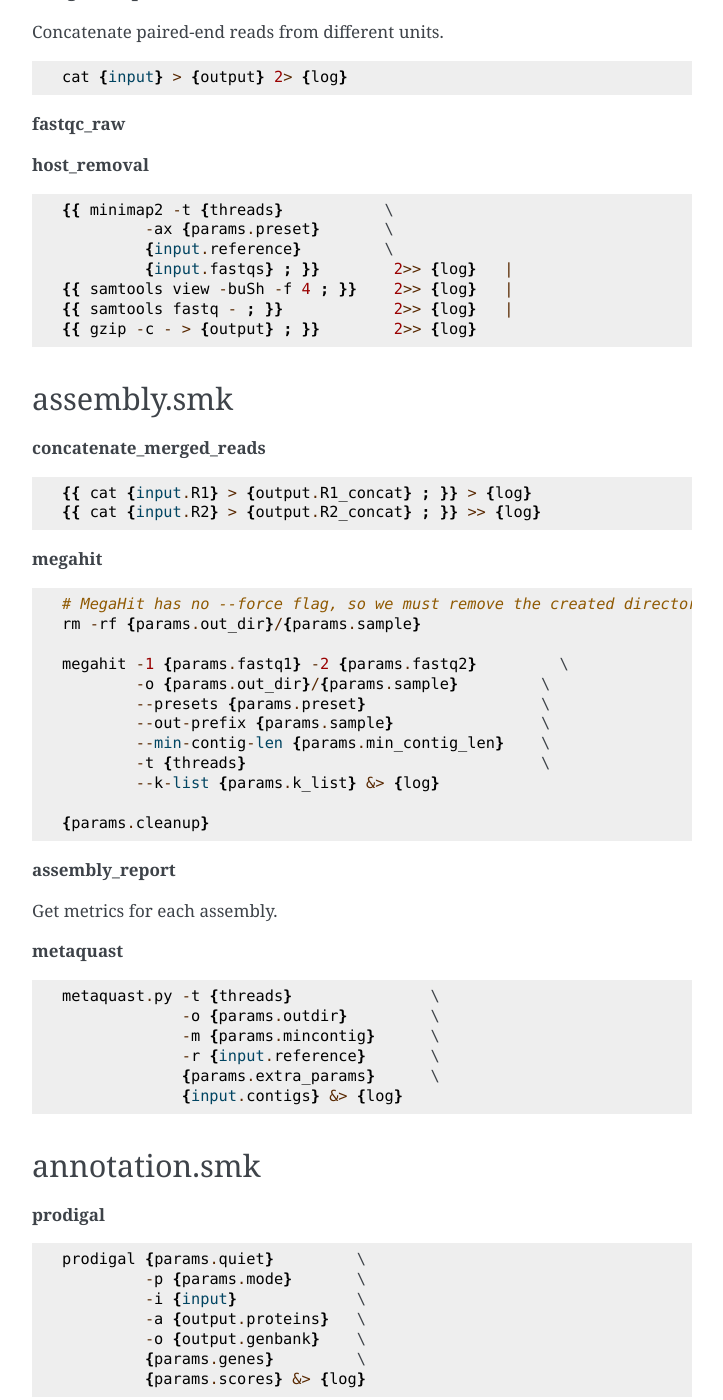
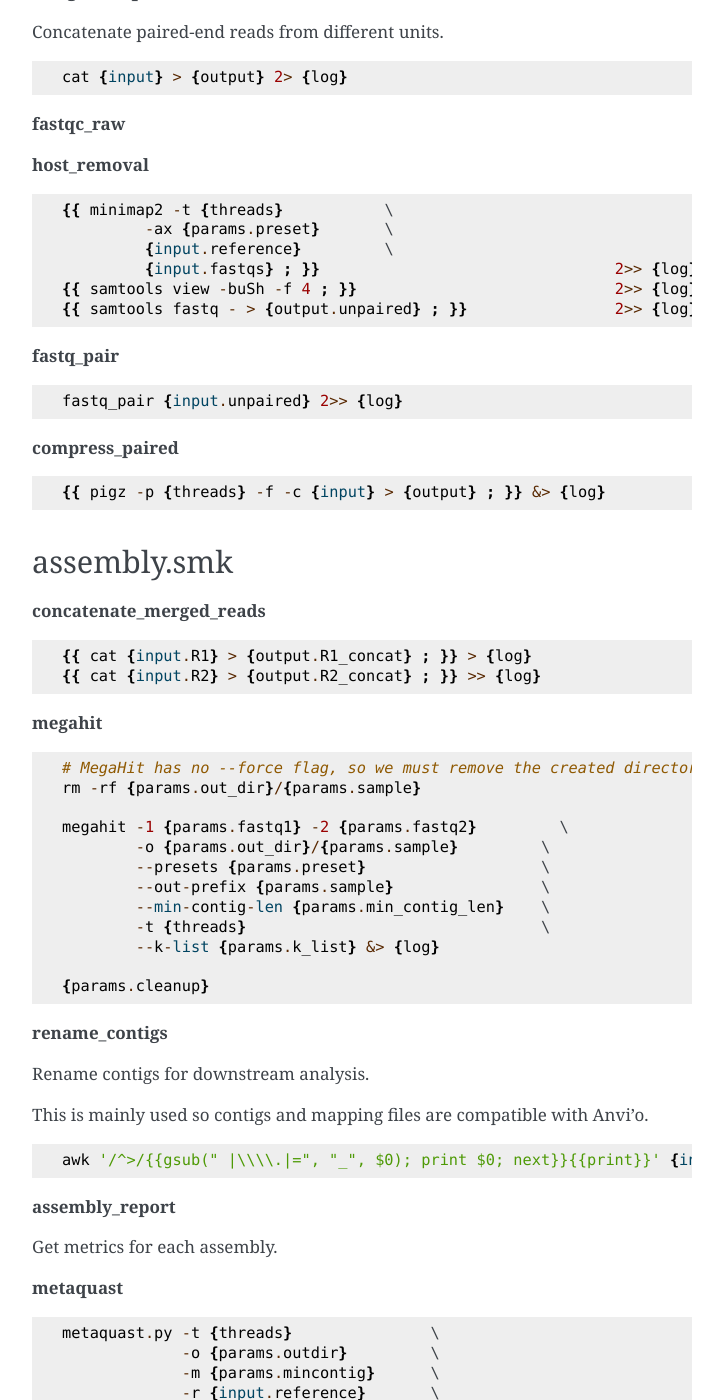
Before and after one commit to vinisalazar/metaphor, a Sphinx documentation site: the page built from docs/source/main/reference.md, in a window 1280 px wide and 1400 px high, scrolled down 621 px. Shown: the whole window, without its empty margins (388-1111 px from the left). Built offline with Sphinx 7.4.7, drawn with Linux system fonts in a browser that asks for light colours; some of the changed text lies outside the part shown.

Commit message:
Update docs page reference.md

````diff
--- a/docs/source/main/reference.md
+++ b/docs/source/main/reference.md
@@ -36,10 +36,21 @@ cat {input} > {output} 2> {log}
 {{ minimap2 -t {threads}           \
          -ax {params.preset}       \
          {input.reference}         \
-         {input.fastqs} ; }}        2>> {log}   |
-{{ samtools view -buSh -f 4 ; }}    2>> {log}   |
-{{ samtools fastq - ; }}            2>> {log}   |
-{{ gzip -c - > {output} ; }}        2>> {log}
+         {input.fastqs} ; }}                                2>> {log}   |
+{{ samtools view -buSh -f 4 ; }}                            2>> {log}   |
+{{ samtools fastq - > {output.unpaired} ; }}                2>> {log}
+```
+
+**fastq_pair**
+
+```
+fastq_pair {input.unpaired} 2>> {log}
+```
+
+**compress_paired**
+
+```
+{{ pigz -p {threads} -f -c {input} > {output} ; }} &> {log}
 ```
 
 ## assembly.smk
@@ -65,6 +76,16 @@ megahit -1 {params.fastq1} -2 {params.fastq2}         \
         --k-list {params.k_list} &> {log}
 
 {params.cleanup}
+```
+
+**rename_contigs**
+
+Rename contigs for downstream analysis.
+
+This is mainly used so contigs and mapping files are compatible with Anvi'o.
+
+```
+awk '/^>/{{gsub(" |\\\\.|=", "_", $0); print $0; next}}{{print}}' {input} > {output}
 ```
 
 **assembly_report**
@@ -197,8 +218,14 @@ vamb --outdir {params.outdir}           \
      --minfasta {params.minfasta} &> {log}
 
 {{ awk -v OFS='\t' '{{ print $2, $1 }}' {output.clusters} |  \
-sed "s/$(echo '\t')/$(echo '\t')vamb./g" >          \
-{output.scaffolds2bin} ; }} >> {log} 2>&1
+sed "s/$(echo '\t')/$(echo '\t')vamb./g" >                   \
+{params.scaffolds2bin_unfiltered} ; }} >> {log} 2>&1
+
+{{ grep -E "$(ls {params.outdir}/bins/*.fna | cut -f 6 -d / |   \
+cut -f 1 -d . | xargs | sed 's/ /$|/g')$"                       \
+{params.scaffolds2bin_unfiltered} > {output.scaffolds2bin} ; }} >> {log} 2>&1
+
+rm {params.scaffolds2bin_unfiltered}
 ```
 
 **metabat2**
````
Also changed, not shown: other parts of docs/source/main/reference.md (+4 -2 lines).
